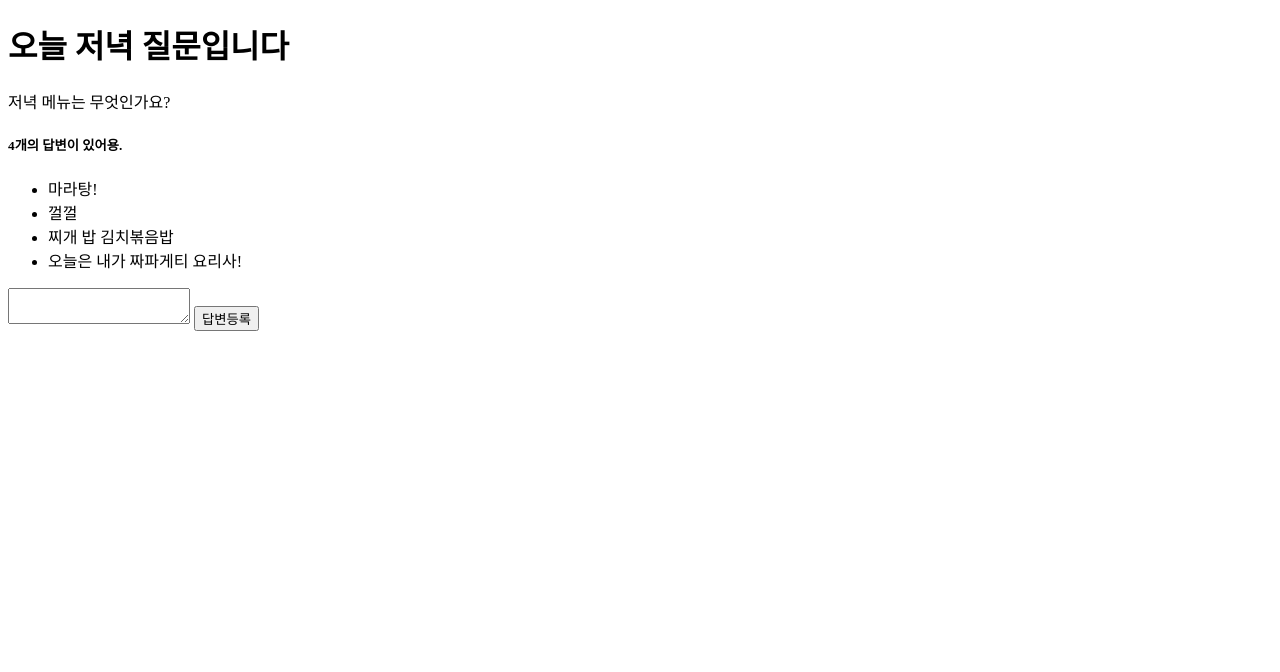
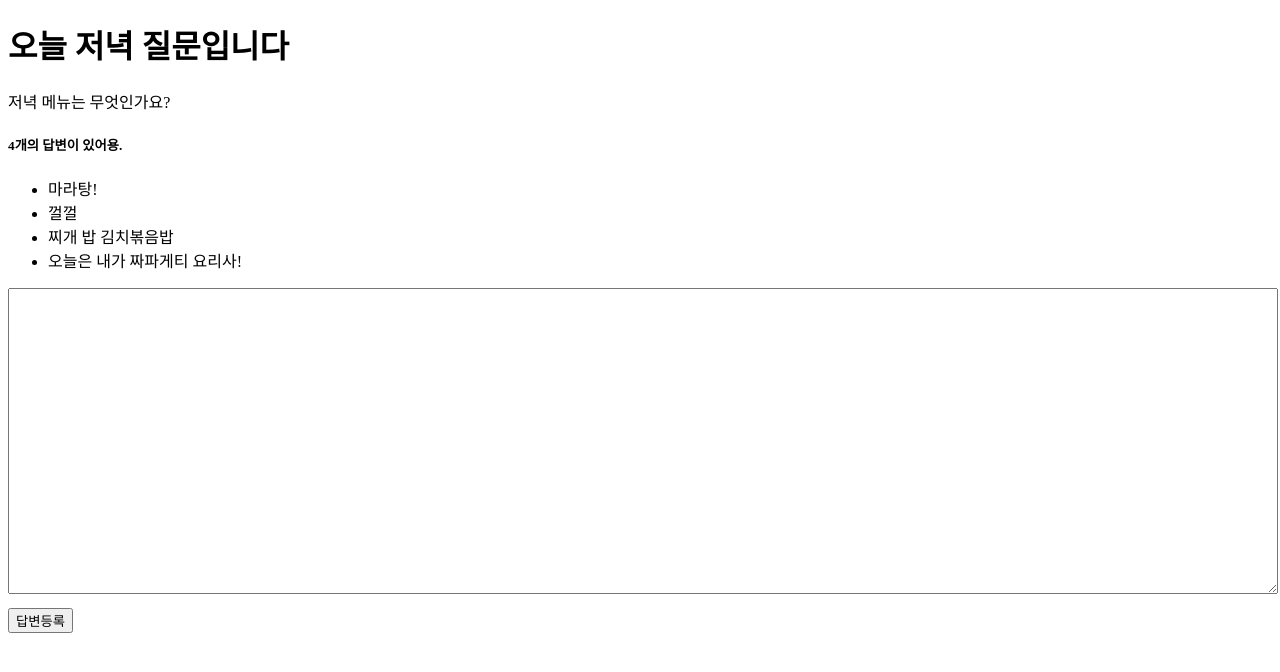
Before and after one commit to Han-16/learn_django, a Django app: page /pybo/5/ in a window 1280 px wide. Shown: the top 672 px of the page. Run offline with Django 4.2, Linux system fonts and the light colour scheme; data comes from the database, SQL or seed files in the repository; both versions use the stored data as it was after the commit.

Commit message:
2-07 static done

```diff
--- a/config/settings.py
+++ b/config/settings.py
@@ -117,6 +117,9 @@ USE_TZ = True
 # https://docs.djangoproject.com/en/4.1/howto/static-files/
 
 STATIC_URL = "static/"
+STATICFILES_DIRS = [
+    BASE_DIR / 'static',
+]
 
 # Default primary key field type
 # https://docs.djangoproject.com/en/4.1/ref/settings/#default-auto-field
--- /dev/null
+++ b/static/style.css
@@ -0,0 +1,8 @@
+textarea {
+    width : 100%;
+    height : 300px;
+}
+
+input[type=submit] {
+    margin-top : 10px;
+}
--- a/templates/pybo/question_detail.html
+++ b/templates/pybo/question_detail.html
@@ -3,6 +3,8 @@
 <head>
     <meta charset="UTF-8">
     <title>Title</title>
+    {% load static %}
+    <link rel="stylesheet" type="text/css" href="{% static 'style.css' %}">
 </head>
 <body>
 
```
Also changed, not shown: db.sqlite3.
